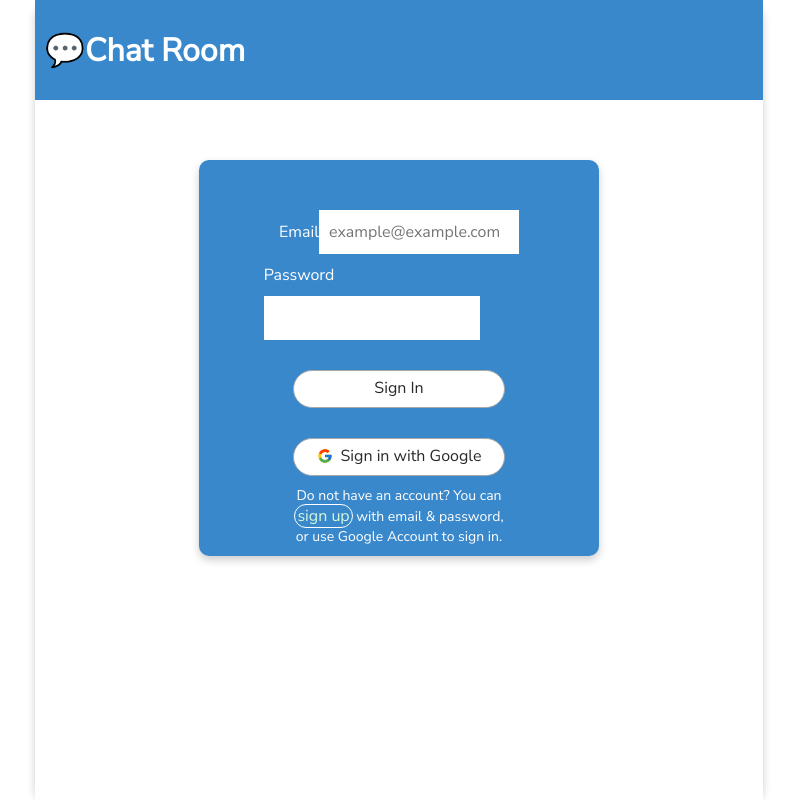
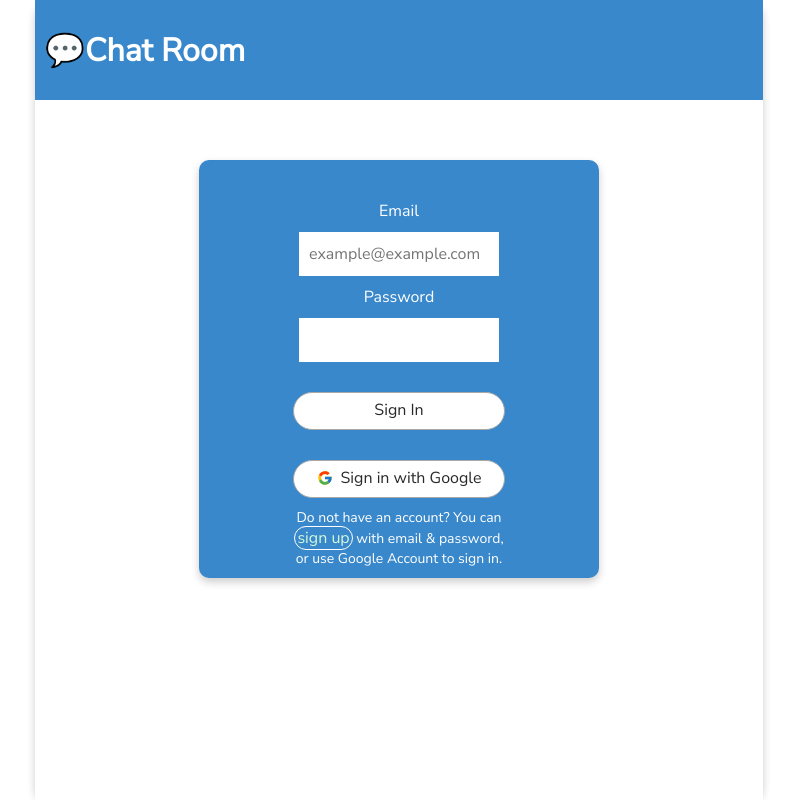
Before and after one commit to Aaron-Lin-74/chatroom-project, a React (Create React App) app: page / in a window 1280 px wide. Shown: the whole page, without its empty margins (241-1038 px from the left). Built offline with nearby package versions, Linux system fonts and the light colour scheme; no server answers.

Commit message:
fix: fix wrapped label style in forms

```diff
--- a/src/App.css
+++ b/src/App.css
@@ -125,10 +125,13 @@ main {
 }
 
 .signIn-form label {
+  display: flex;
+  flex-direction: column;
+
   font-size: 1rem;
 
   color: #fff;
-  text-align: left;
+  text-align: center;
 }
 
 .signIn-form input {
@@ -525,7 +528,10 @@ input[type='file'] {
   position: relative;
   left: 50%;
 }
-
+.update-profile-form label {
+  display: flex;
+  flex-direction: column;
+}
 .update-profile-form input {
   line-height: 1.5;
   width: 200px;
```
